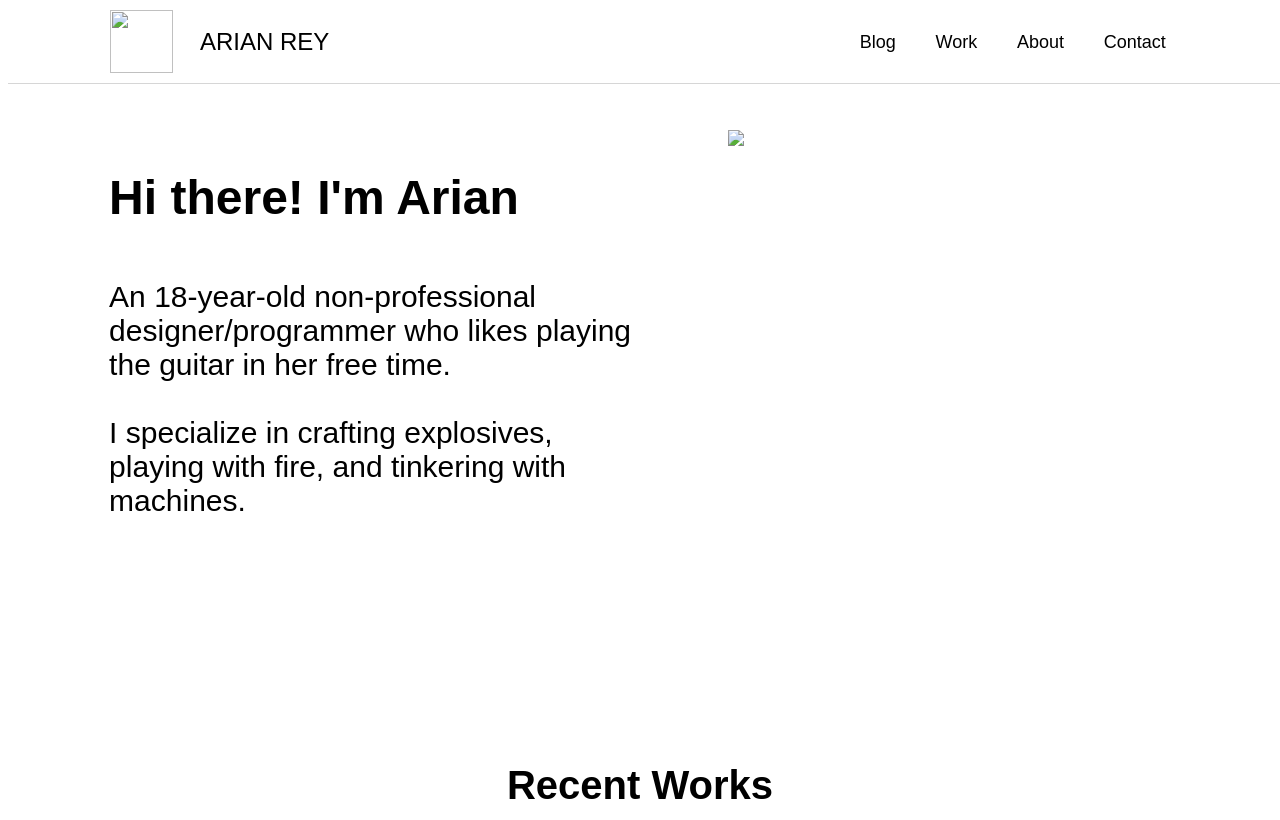
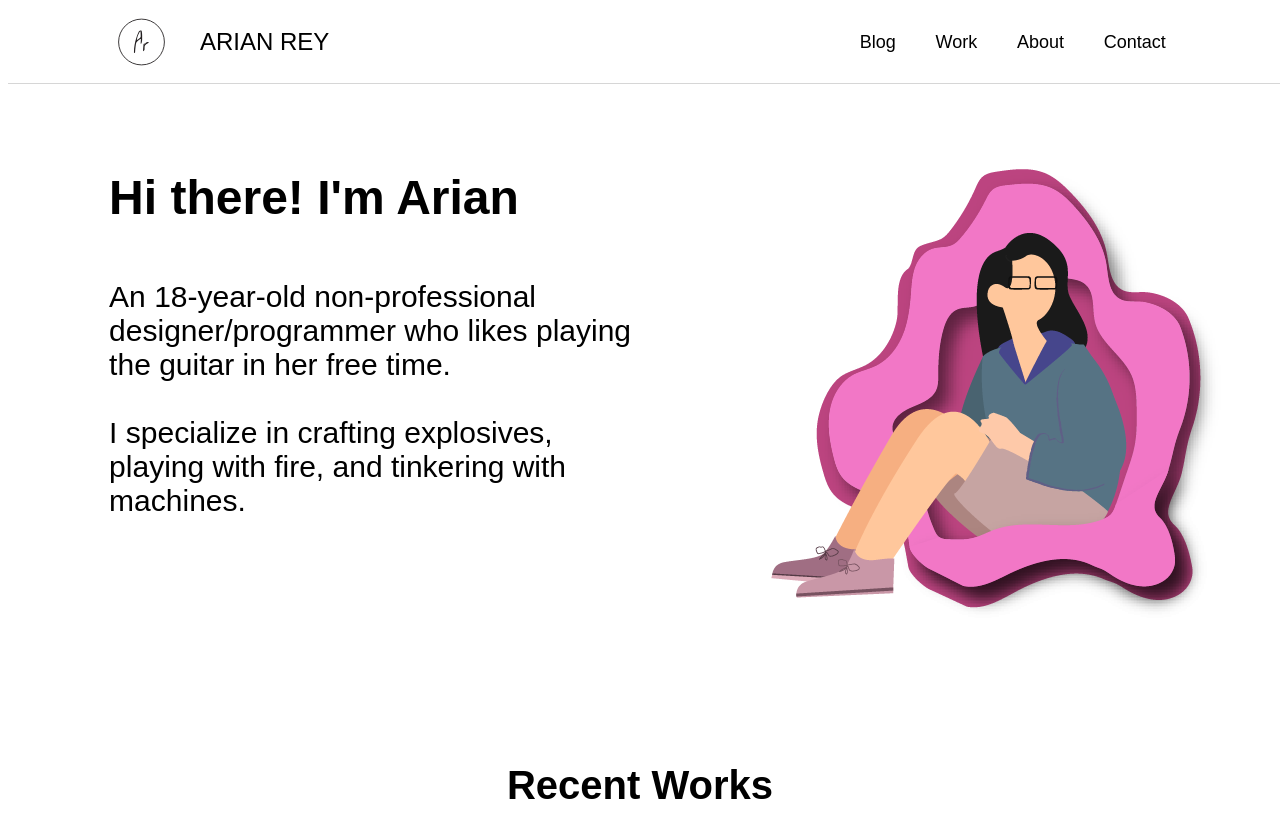
Before and after one commit to wooolfgang/ArianRey, a plain HTML site: page index.html in a window 1280 px wide. Shown: the top 820 px of the page. Drawn offline with Linux system fonts and the light colour scheme.

Commit message:
fix: fix ur shit

```diff
--- a/index.html
+++ b/index.html
@@ -10,7 +10,7 @@
   <body>
     <div class="navbar">
       <div class="leftside"></div>
-      <img id="logo" src="C:\Users\HP\Desktop\ARIAN\photoshops\Graphic Designs\portfolio logo.svg" />
+      <img id="logo" src="assets/logo.svg" />
       <a class="logotype" href="#">ARIAN REY</a>
       <a class="link" href="#blog">Blog</a>
       <a class="link" href="#work">Work</a>
@@ -23,7 +23,7 @@
     <p class="introduction-a">An 18-year-old non-professional designer/programmer who likes playing the guitar in her free time.
     <br><br>I specialize in crafting explosives, playing with fire, and tinkering with machines.
     </p>
-    <img class="illustration-i" src="C:\Users\HP\Desktop\ARIAN\photoshops\Graphic Designs\Arian Illustration-01.png" />
+    <img class="illustration-i" src="assets/arian-illustration-1.png" />
     <h2 class="Works-B">Recent Works</h2>
     <p class="works-b">Here are some of the projects I'm currently working on</p>
     <div class="card recentworks-1"></div>
```
Also changed, not shown: assets/Cutout Backdrop.png (added), assets/arian-illustration-1.png (added), assets/brush-vector-01.svg (added), assets/brush-vector-02.svg (added), assets/brush-vector-03.svg (added), assets/logo.svg (added).
